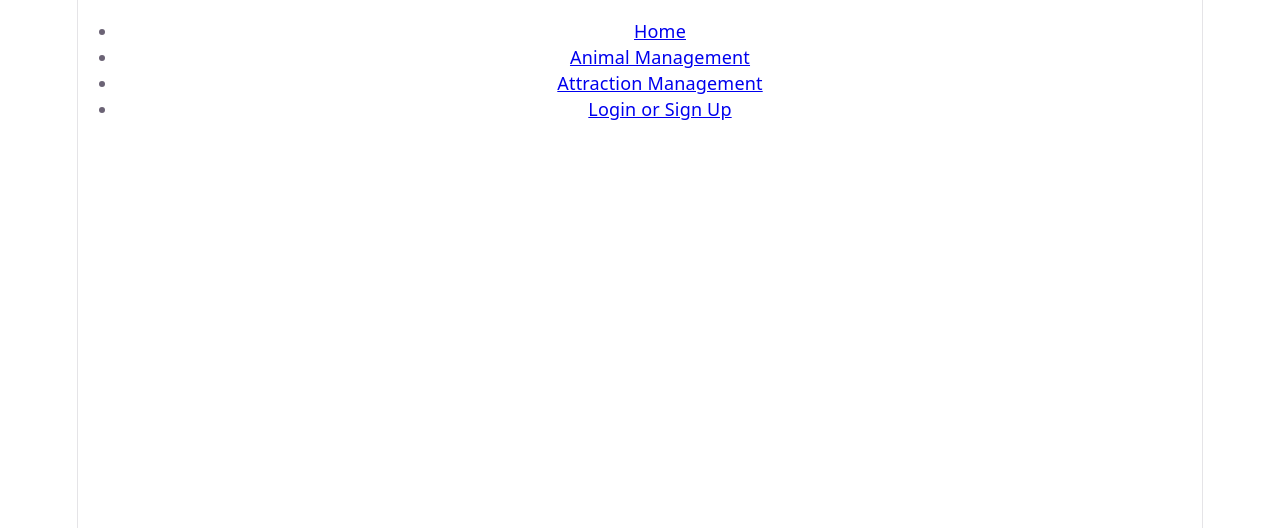
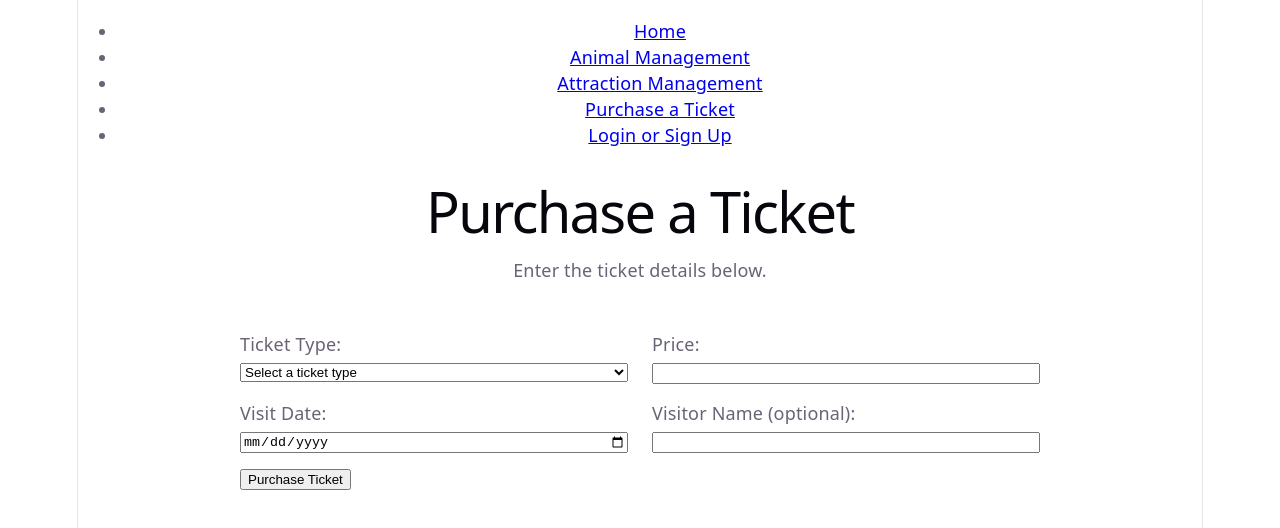
Before and after one commit to KhadeejaTap/team3, a React app in the folder frontend/: page /tickets in a window 1280 px wide. Shown: the top 528 px of the page. Built offline with nearby package versions, Linux system fonts and the light colour scheme; the HTML template or start-up script is replaced by a standard one.

Commit message:
Added Purchasing a Ticket
- currently only 2 ticket types (child and adult)
- Restricts visit date to present and future days
- takes in a name

```diff
--- a/frontend/src/App.css
+++ b/frontend/src/App.css
@@ -43,13 +43,41 @@
   justify-self: start;
 }
 
+.ticket-purchase form {
+  display: grid;
+  grid-template-columns: repeat(2, minmax(0, 1fr));
+  gap: 16px 24px;
+  max-width: 800px;
+  margin: 24px auto;
+  padding: 24px;
+  text-align: left;
+}
+
+.ticket-form-field {
+  display: flex;
+  flex-direction: column;
+  gap: 6px;
+}
+
+.ticket-form-field input {
+  box-sizing: border-box;
+  width: 100%;
+}
+
+.ticket-purchase form button {
+  grid-column: 1 / -1;
+  justify-self: start;
+}
+
 @media (max-width: 600px) {
-  .attraction-management form {
+  .attraction-management form,
+  .ticket-purchase form {
     grid-template-columns: 1fr;
     padding: 16px;
   }
 
-  .attraction-management form button {
+  .attraction-management form button,
+  .ticket-purchase form button {
     grid-column: auto;
   }
 }
--- a/frontend/src/App.jsx
+++ b/frontend/src/App.jsx
@@ -5,6 +5,7 @@ import { useState } from 'react';
 import ReturnDir from './khadeeja/employee_directory';
 import AnimalManagement from './animals/AnimalManagement';
 import AttractionManagement from './Attractions/attractionManagement';
+import Tickets from './Tickets/Tickets';
 import { BrowserRouter as Router, Routes, Route, Link } from 'react-router-dom';
 
 function App() {
@@ -47,6 +48,9 @@ function App() {
 					<li className="nav-item">
 						<Link to="/attractions">Attraction Management</Link>
 					</li>
+					<li className="nav-item">
+						<Link to="/tickets">Purchase a Ticket</Link>
+					</li>
 					{role ? (
 						<li className="nav-item">
 							<button type="button" onClick={handleLogout}>
@@ -68,6 +72,7 @@ function App() {
 					<Route path="/login" element={<LoginPage onLogin={handleLogin} />} />
 					<Route path="/animals" element={<AnimalManagement />} />
 					<Route path="/attractions" element={<AttractionManagement />} />
+					<Route path="/tickets" element={<Tickets />} />
 				</Routes>
 			</div>
 		</Router>
--- /dev/null
+++ b/frontend/src/Tickets/Tickets.jsx
@@ -0,0 +1,119 @@
+import { useState } from 'react';
+
+const ticketPrices = {
+    Adult: 25,
+    Child: 15,
+};
+
+function Tickets() {
+    const now = new Date();
+    const minVisitDate = `${now.getFullYear()}-${String(now.getMonth() + 1).padStart(2, '0')}-${String(now.getDate()).padStart(2, '0')}`;
+    const [formData, setFormData] = useState({
+        visitor_name: '',
+        ticket_type: '',
+        visit_date: '',
+    });
+    const [message, setMessage] = useState('');
+    const price = ticketPrices[formData.ticket_type];
+
+    function handleChange(event) {
+        setFormData({
+            ...formData,
+            [event.target.name]: event.target.value,
+        });
+    }
+
+    async function handleSubmit(event) {
+        event.preventDefault();
+        setMessage('');
+
+        try {
+            const response = await fetch('http://localhost:5000/api/tickets', {
+                method: 'POST',
+                headers: {
+                    'Content-Type': 'application/json',
+                },
+                body: JSON.stringify({
+                    ...formData,
+                    visitor_name: formData.visitor_name.trim() || null,
+                }),
+            });
+            const result = await response.json();
+            if (!response.ok) {
+                throw new Error(result.error || 'Could not purchase ticket.');
+            }
+
+            setMessage(`Ticket purchased successfully! Ticket ID: ${result.ticket_ID}`);
+            setFormData({
+                visitor_name: '',
+                ticket_type: '',
+                visit_date: '',
+            });
+        } catch (error) {
+            setMessage(`Error: ${error.message}`);
+        }
+    }
+
+    return (
+        <div className="ticket-purchase">
+            <h1>Purchase a Ticket</h1>
+            <p>Enter the ticket details below.</p>
+
+            <form onSubmit={handleSubmit}>
+                <div className="ticket-form-field">
+                    <label htmlFor="ticket_type">Ticket Type:</label>
+                    <select
+                        id="ticket_type"
+                        name="ticket_type"
+                        required
+                        value={formData.ticket_type}
+                        onChange={handleChange}
+                    >
+                        <option value="">Select a ticket type</option>
+                        <option value="Adult">General Adult</option>
+                        <option value="Child">General Child</option>
+                    </select>
+                </div>
+
+                <div className="ticket-form-field">
+                    <label htmlFor="price">Price:</label>
+                    <input
+                        id="price"
+                        type="text"
+                        value={price === undefined ? '' : `$${price}`}
+                        readOnly
+                    />
+                </div>
+
+                <div className="ticket-form-field">
+                    <label htmlFor="visit_date">Visit Date:</label>
+                    <input
+                        id="visit_date"
+                        name="visit_date"
+                        type="date"
+                        required
+                        min={minVisitDate}
+                        value={formData.visit_date}
+                        onChange={handleChange}
+                    />
+                </div>
+
+                <div className="ticket-form-field">
+                    <label htmlFor="visitor_name">Visitor Name (optional):</label>
+                    <input
+                        id="visitor_name"
+                        name="visitor_name"
+                        maxLength="100"
+                        value={formData.visitor_name}
+                        onChange={handleChange}
+                    />
+                </div>
+
+                <button type="submit">Purchase Ticket</button>
+            </form>
+            {message && <p role="status">{message}</p>}
+        </div>
+    );
+}
+
+export default Tickets;
```
Also changed, not shown: 1 other file (tests, documents, lock files or other folders).
